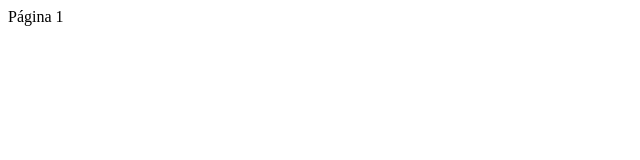
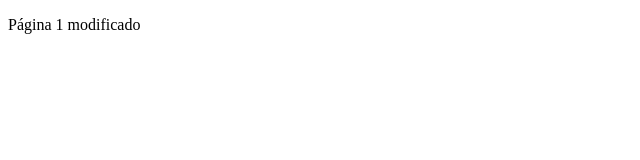
Before and after one commit to BeatrizBortolucci/aula-DAD-gitbash, a plain HTML site: page index.html in a window 1280 px wide. Shown: the whole page, without its empty margins (0-640 px from the left). Drawn offline with Linux system fonts and the light colour scheme.

Commit message:
modificado

```diff
--- a/index.html
+++ b/index.html
@@ -7,6 +7,7 @@
     <title>Document</title>
 </head>
 <body>
-    Página 1
+
+    <p>Página 1 modificado <p>
 </body>
 </html>
```
